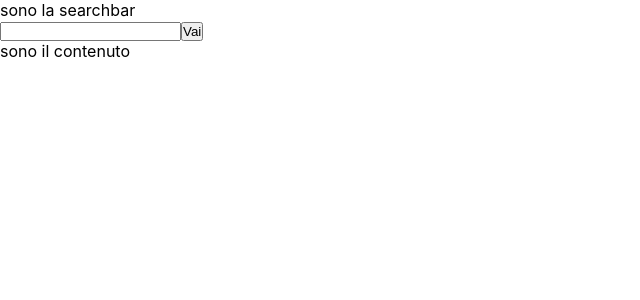
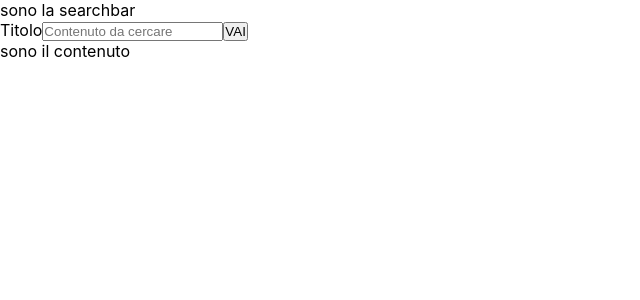
Before and after one commit to francescocifaldi/react-boolflix, a React (Vite) app: page / in a window 1280 px wide. Shown: the top 300 px of the page, without its empty margins (0-640 px from the left). Built offline with nearby package versions, Linux system fonts and the light colour scheme; no server answers.

Commit message:
ADD try to fetch depends on submit

```diff
--- a/src/App.jsx
+++ b/src/App.jsx
@@ -1,17 +1,30 @@
-import { useState } from 'react'
+import { useState, useEffect } from 'react'
 import GlobalContext from './contexts/GlobalContext'
 import { BASE_URI, MY_TOKEN } from './config'
 import { BrowserRouter, Routes, Route } from 'react-router-dom'
 import DefaultLayout from './layouts/DefaultLayout'
 import Content from './pages/Content'
+import axios from 'axios'
 
 
 function App() {
-  const [count, setCount] = useState(0)
+  const [list, setList] = useState([])
+
+  function fetchResult(parm) {
+    axios.get(`${BASE_URI}search/movie?api_key=${MY_TOKEN}&query=${parm}`)
+      .then(res => {
+        console.log(res.data.results)
+        setList(res.data.results)
+      })
+  }
+
+  useEffect(() => {
+    fetchResult()
+  }, [])
 
   return (
     <>
-      <GlobalContext.Provider>
+      <GlobalContext.Provider value={{ list, setList, fetchResult }}>
         <BrowserRouter>
           <Routes>
             <Route element={<DefaultLayout />}>
--- a/src/components/Searchbar.jsx
+++ b/src/components/Searchbar.jsx
@@ -1,10 +1,28 @@
+import { useContext } from "react"
+import GlobalContext from "../contexts/GlobalContext"
+import { useState } from "react"
+
 export default function Searchbar() {
+    const [search, setSearch] = useState('')
+    const { setList, fetchResult } = useContext(GlobalContext)
+
+    function onSubmit(e) {
+        e.preventDefault()
+        fetchResult(search)
+    }
+
+    function onChange(e) {
+        setSearch(e.target.value)
+        console.log(search)
+    }
+
     return (
         <div>
             sono la searchbar
-            <form>
-                <input type="text" />
-                <button>Vai</button>
+            <form onSubmit={onSubmit} action="" className='form'>
+                <label htmlFor="search">Titolo</label>
+                <input onChange={onChange} id='title' name='title' value={search} type="text" placeholder='Contenuto da cercare' />
+                <input type="submit" value='VAI' />
             </form>
         </div>
     )
--- a/src/pages/Content.jsx
+++ b/src/pages/Content.jsx
@@ -3,19 +3,6 @@ import { BASE_URI, MY_TOKEN } from "../config"
 import axios from "axios"
 
 export default function Content() {
-    const [list, setList] = useState([])
-
-    function fetchResult() {
-        axios.get(`${BASE_URI}search/movie?api_key=${MY_TOKEN}&query=ritorno`)
-            .then(res => {
-                console.log(res.data.results)
-                setList(res.data.results)
-            })
-    }
-
-    useEffect(() => {
-        fetchResult()
-    }, [])
 
     return (
         <>
```
